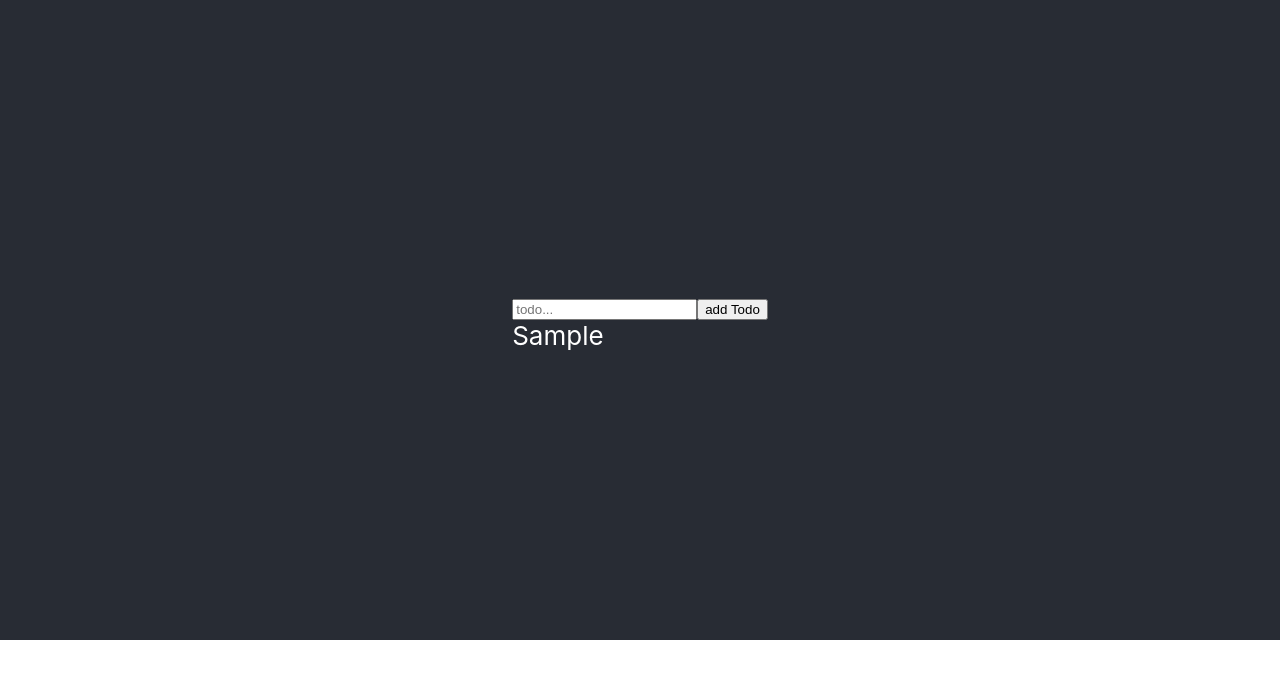
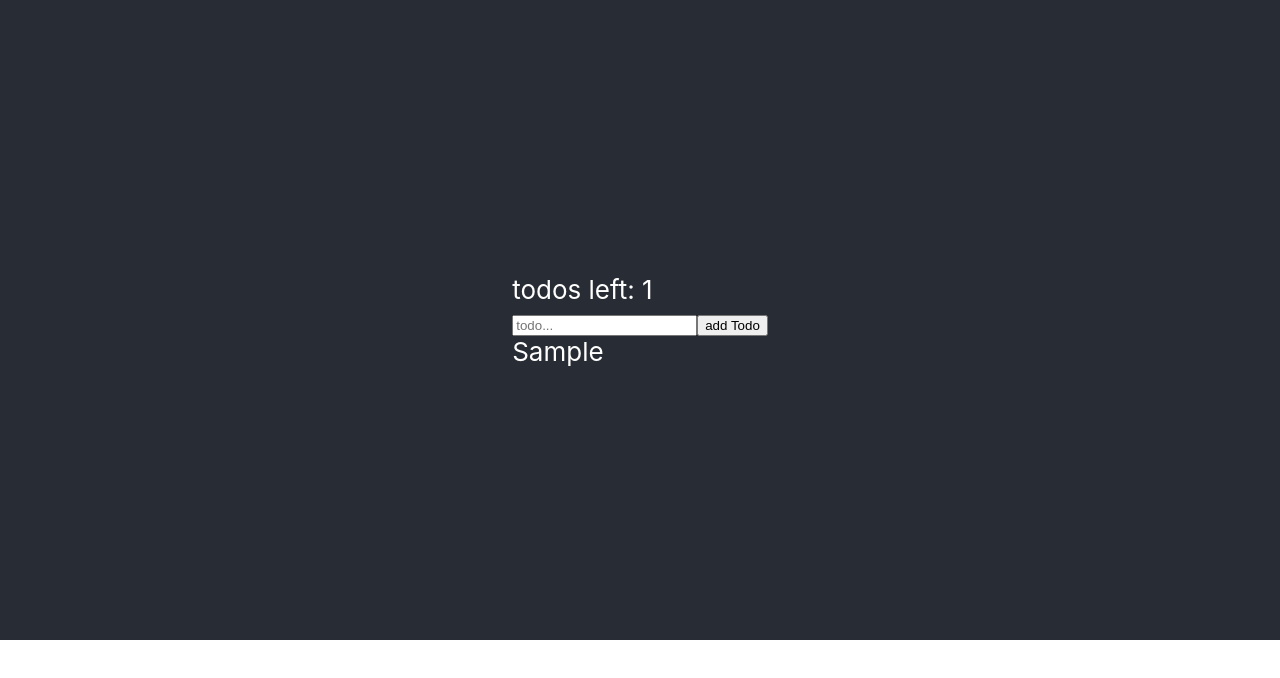
Before and after one commit to eshellster/practical-react, a React (Create React App) app: page / in a window 1280 px wide. Both pictures are taken after typing "Sample" into the empty fields and a click on the button "add Todo". Shown: the top 678 px of the page. Built offline with nearby package versions, Linux system fonts and the light colour scheme.

Commit message:
남은 할일 카운트

```diff
--- a/src/App.css
+++ b/src/App.css
@@ -52,10 +52,12 @@
 }
 
 .todo-completed {
+  cursor: pointer;
   text-decoration: line-through;
   color: gray;
 }
 .todo-uncomplete {
+  cursor: pointer;
 }
 
 .row {
--- a/src/components/TodoList.js
+++ b/src/components/TodoList.js
@@ -7,7 +7,7 @@ const TodoList = () => {
 
   const addTodo = (todo) => {
     setTodos([todo, ...todos]);
-    console.log(todos);
+    // console.log(todos);
   };
 
   const toggleComplete = (id) => {
@@ -20,10 +20,11 @@ const TodoList = () => {
         }
       })
     );
-    console.log("todos", todos);
+    // console.log("todos", todos);
   };
   return (
     <div>
+      <div>todos left: {todos.filter((todo) => !todo.complete).length}</div>
       <TodoForm onSubmit={addTodo} />
       {/* {JSON.stringify(todos)} */}
       {todos.map((todo) => (
```
